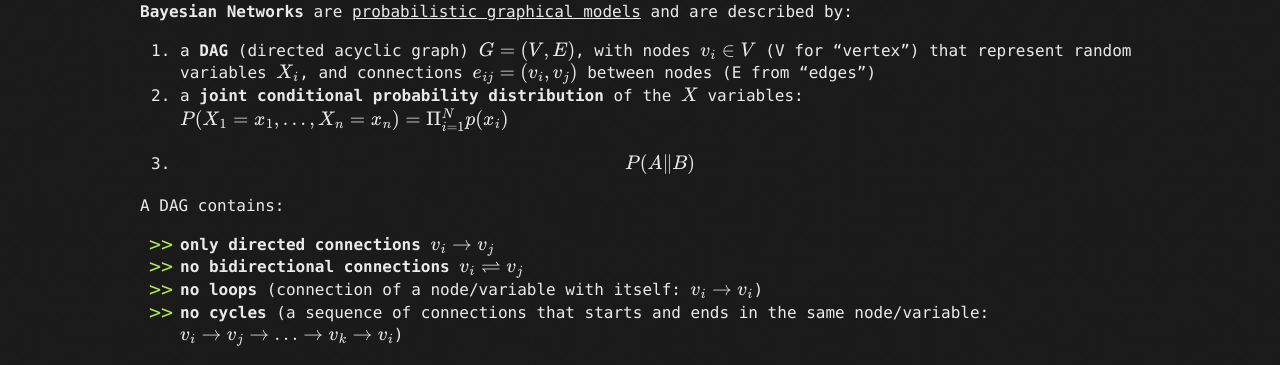
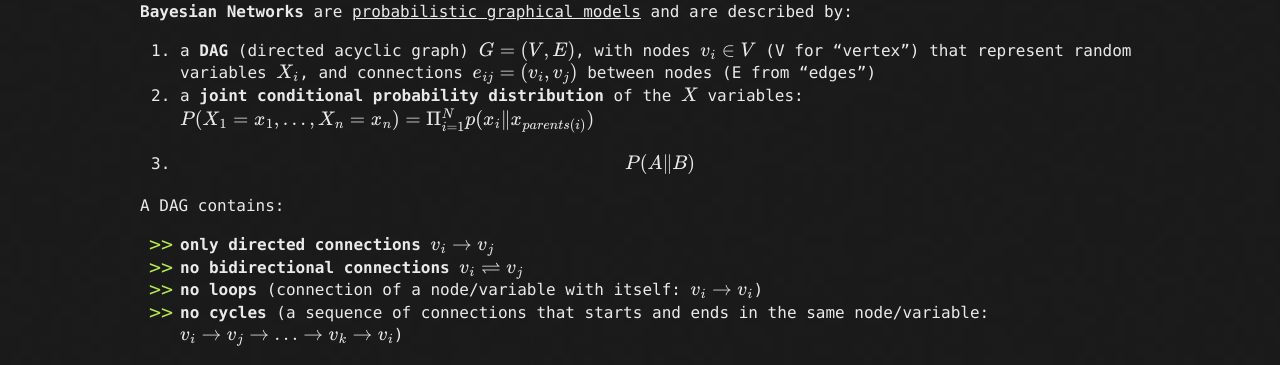
Before and after one commit to bioinformateachers/bioinformateachers.github.io, a Jekyll site: the page built from _posts/2025-06-05-bayesian-networks.md, in a window 1280 px wide. Shown: the part 358-723 px from the top of the page. Built offline with Jekyll 4.4.1, drawn with Linux system fonts in a browser that asks for light colours; formulas are drawn with MathJax 3.

Commit message:
fixing math rendition

```diff
--- a/_posts/2025-06-05-bayesian-networks.md
+++ b/_posts/2025-06-05-bayesian-networks.md
@@ -13,8 +13,8 @@ categories: STATISTICS BAYES GRAPHS
 1. a **DAG** (directed acyclic graph) $$G = (V,E)$$, with nodes $$ v_{i} \in V $$ (V for "vertex") that represent random variables
 $$X_{i}$$,
 and connections $$ e_{ij} = (v_i, v_j) $$ between nodes (E from "edges")
-2. a **joint conditional probability distribution** of the $$X$$ variables: $$P(X_1 = x_1, \ldots, X_n = x_n) = \Pi_{i=1}^N p(x_{i})$$
-3. $$P(A\|B)$$
+2. a **joint conditional probability distribution** of the $$X$$ variables: $$P(X_1 = x_1, \ldots, X_n = x_n) = \Pi_{i=1}^N p(x_{i} \| x_{parents(i)})$$
+3. $$ P(A \| B) $$
 
 A DAG contains:
 
```
